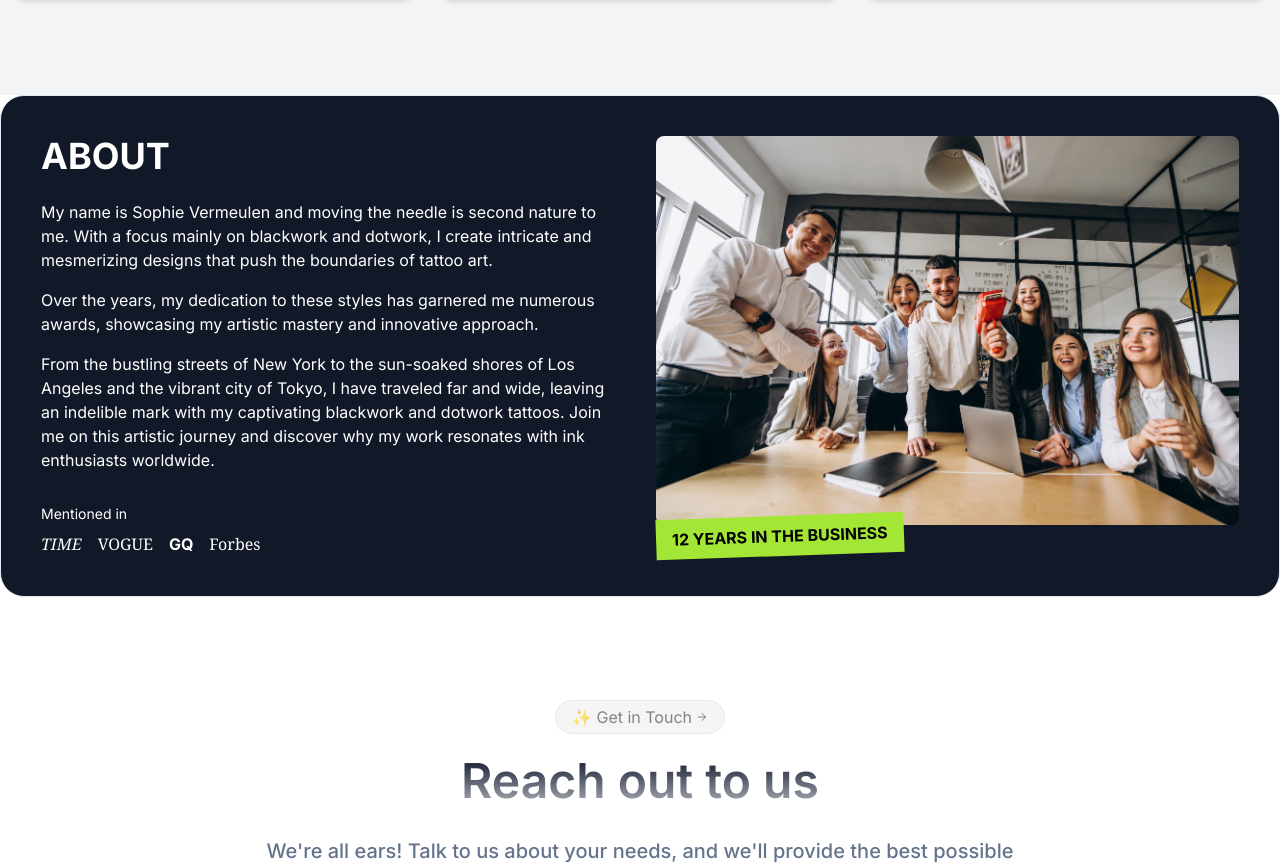
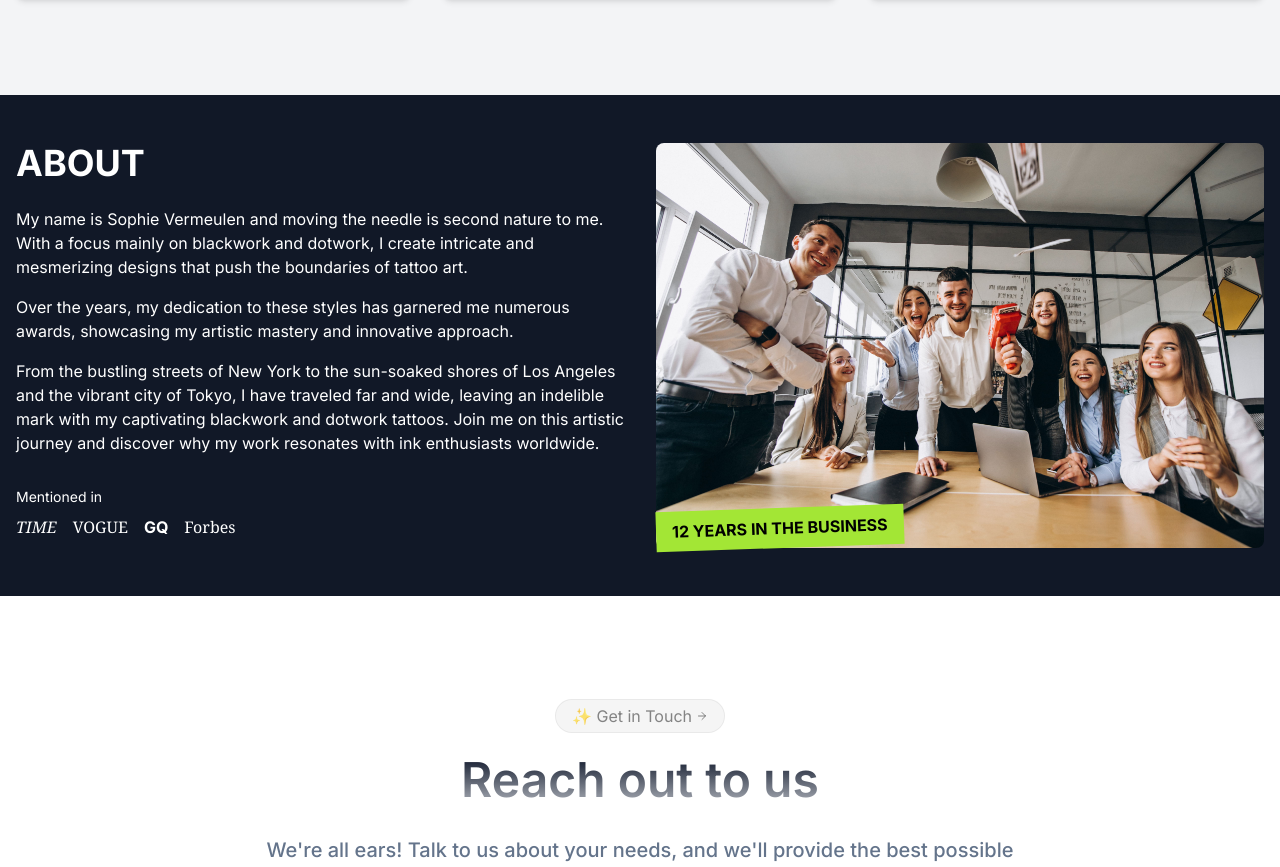
Before and after one commit to darshit890/service, a Next.js app: page / in a window 1280 px wide. Shown: the part 1491-2358 px from the top of the page. Built offline with nearby package versions, Linux system fonts and the light colour scheme.

Commit message:
modified:   components/AboutUs.tsx 	modified:   components/Hero.tsx

```diff
--- a/components/AboutUs.tsx
+++ b/components/AboutUs.tsx
@@ -3,8 +3,8 @@ import React from 'react';
 
 const AboutPage: React.FC = () => {
   return (
-    <div className="text-white ">
-      <div className="max-w-7xl mx-auto border p-10 rounded-3xl bg-gray-900">
+    <div className="bg-gray-900 text-white ">
+      <div className="container mx-auto max-w-7xl px-4 py-12">
         <div className="flex flex-col md:flex-row gap-8">
           <div className="md:w-1/2 ">
             <h2 className="text-4xl font-bold mb-6">ABOUT</h2>
@@ -40,7 +40,7 @@ const AboutPage: React.FC = () => {
               width={600}
               height={400}
               layout="responsive"
-              style={{ objectFit: 'cover' }}
+              objectFit="cover"
               className="rounded-lg"
             />
             <div className="absolute bottom-0 left-0 bg-lime-400 text-black py-2 px-4 rotate-[-2deg]">
--- a/components/Hero.tsx
+++ b/components/Hero.tsx
@@ -7,8 +7,8 @@ const HeroSection = () => {
       <Image
         src="/heros.avif"
         alt="Team in office"
-        fill
-        style={{ objectFit: 'cover' }}
+        layout="fill"
+        objectFit="cover"
         className="brightness-50"
       />
       <div className="absolute inset-0 bg-black bg-opacity-50" />
```
